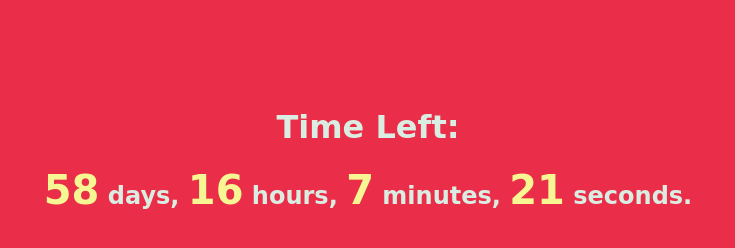
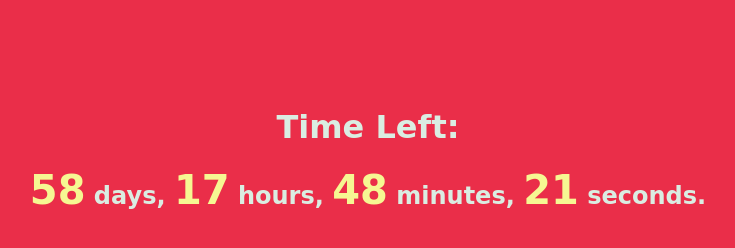
Before and after one commit to anikets/anikets.github.io, a website: page countdown.html in a window 1280 px wide. Shown: the whole page, without its empty margins (272-1007 px from the left). Drawn offline with Linux system fonts and the light colour scheme; a web font is replaced by a local one.

Commit message:
Corrected The date.

```diff
--- a/countdown.html
+++ b/countdown.html
@@ -38,7 +38,7 @@
     <script src='assets/moment.min.js'></script>
     <script>
       window.onload = function() {
-        endDate = moment( '2015-02-10 11:00' );
+        endDate = moment( '2015-02-10 12:41' );
         now = moment();
         difference = endDate.diff( now, 'days' );
         d = moment( difference );
```
